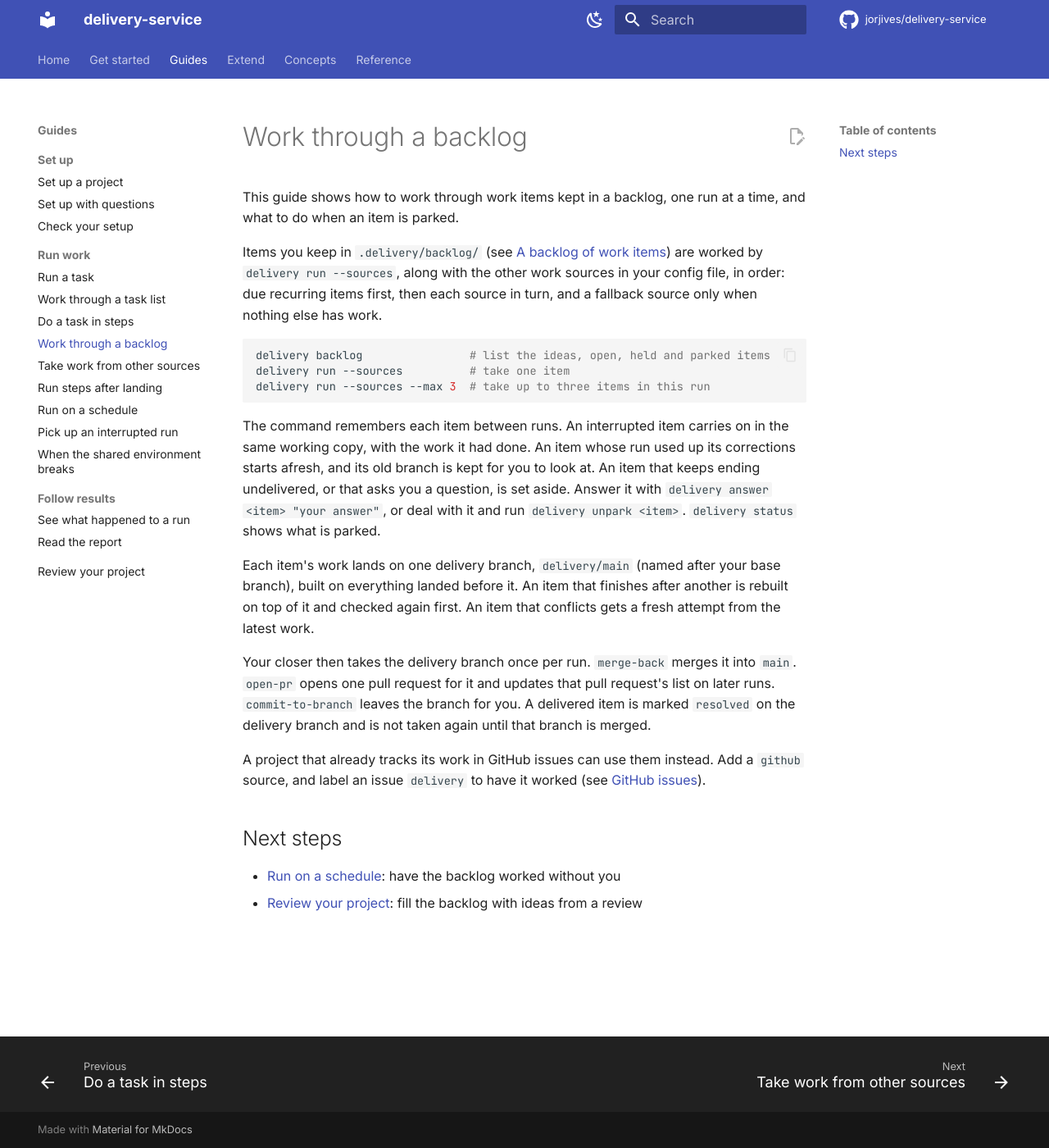
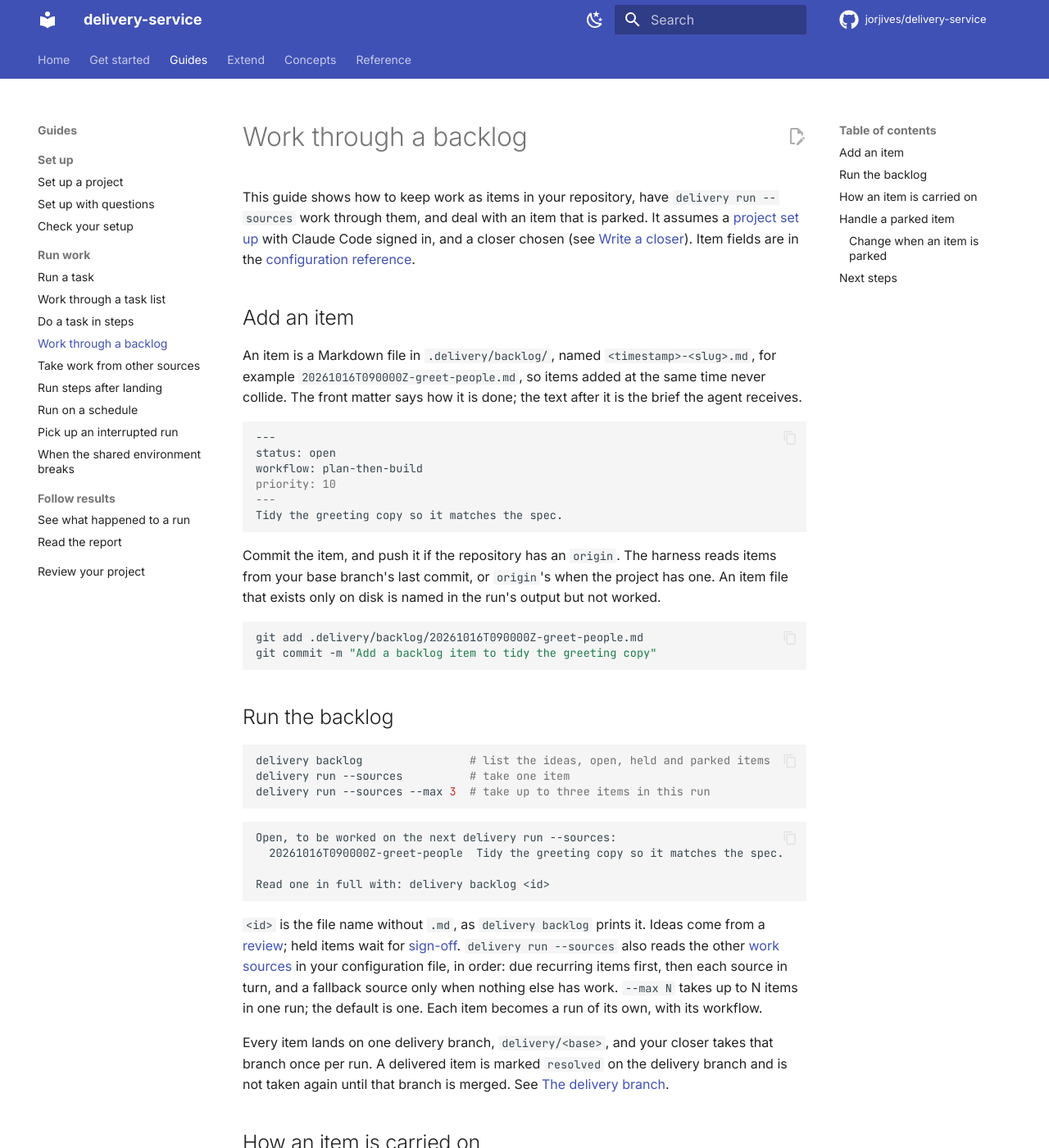
Before and after one commit to jorjives/delivery-service, an MkDocs documentation site: the page built from docs/work-a-backlog.md, in a window 1280 px wide and 1400 px high. Shown: the whole window at 82% size. Built offline with MkDocs 1.6.1 and Material for MkDocs 9.7.7, drawn with Linux system fonts in a browser that asks for light colours; comment, search, counter and statistics services are not loaded; some of the changed text lies outside the part shown.

Commit message:
Absorb the backlog how-to into work-a-backlog and fix its audit findings
The page now says how to add an item (committed, and pushed with an origin), run it, how each kind of ending is carried on, and how to answer or unpark a parked item, under task headings with sample output.

Co-Authored-By: Claude Sonnet 5.5 <noreply@anthropic.com>

````diff
--- a/docs/work-a-backlog.md
+++ b/docs/work-a-backlog.md
@@ -1,38 +1,87 @@
 # Work through a backlog
 
-This guide shows how to work through work items kept in a backlog, one run at a time, and what to do when an item is parked.
+This guide shows how to keep work as items in your repository, have `delivery run --sources` work through them, and deal with an item that is parked. It assumes a [project set up](project-configuration.md) with Claude Code signed in, and a closer chosen (see [Write a closer](writing-a-closer.md)). Item fields are in the [configuration reference](configuration-reference.md#backlog-items).
 
-Items you keep in `.delivery/backlog/` (see [A backlog of work items](project-configuration.md#a-backlog-of-work-items))
-are worked by `delivery run --sources`, along with the other work sources in your config file, in
-order: due recurring items first, then each source in turn, and a fallback source only when nothing
-else has work.
+## Add an item
 
-```sh
+An item is a Markdown file in `.delivery/backlog/`, named `<timestamp>-<slug>.md`, for example `20261016T090000Z-greet-people.md`, so items added at the same time never collide. The front matter says how it is done; the text after it is the brief the agent receives.
+
+```markdown
+---
+status: open
+workflow: plan-then-build
+priority: 10
+---
+Tidy the greeting copy so it matches the spec.
+```
+
+Commit the item, and push it if the repository has an `origin`. The harness reads items from your base branch's last commit, or `origin`'s when the project has one. An item file that exists only on disk is named in the run's output but not worked.
+
+```bash
+git add .delivery/backlog/20261016T090000Z-greet-people.md
+git commit -m "Add a backlog item to tidy the greeting copy"
+```
+
+## Run the backlog
+
+```bash
 delivery backlog                # list the ideas, open, held and parked items
 delivery run --sources          # take one item
 delivery run --sources --max 3  # take up to three items in this run
 ```
 
-The command remembers each item between runs. An interrupted item carries on in the same working
-copy, with the work it had done. An item whose run used up its corrections starts afresh, and its
-old branch is kept for you to look at. An item that keeps ending undelivered, or that asks you a
-question, is set aside. Answer it with `delivery answer <item> "your answer"`, or deal with it and
-run `delivery unpark <item>`. `delivery status` shows what is parked.
+```text
+Open, to be worked on the next delivery run --sources:
+  20261016T090000Z-greet-people  Tidy the greeting copy so it matches the spec.
 
-Each item's work lands on one delivery branch, `delivery/main` (named after your base branch),
-built on everything landed before it. An item that finishes after another is rebuilt on top of it
-and checked again first. An item that conflicts gets a fresh attempt from the latest work.
+Read one in full with: delivery backlog <id>
+```
 
-Your closer then takes the delivery branch once per run. `merge-back` merges it into `main`.
-`open-pr` opens one pull request for it and updates that pull request's list on later runs.
-`commit-to-branch` leaves the branch for you. A delivered item is marked `resolved` on the
-delivery branch and is not taken again until that branch is merged.
+`<id>` is the file name without `.md`, as `delivery backlog` prints it. Ideas come from a [review](task-packs.md); held items wait for [sign-off](use-workflows.md#hold-serious-work-for-your-sign-off). `delivery run --sources` also reads the other [work sources](work-sources.md) in your configuration file, in order: due recurring items first, then each source in turn, and a fallback source only when nothing else has work. `--max N` takes up to N items in one run; the default is one. Each item becomes a run of its own, with its workflow.
 
-A project that already tracks its work in GitHub issues can use them instead. Add a `github`
-source, and label an issue `delivery` to have it worked (see
-[GitHub issues](project-configuration.md#github-issues)).
+Every item lands on one delivery branch, `delivery/<base>`, and your closer takes that branch once per run. A delivered item is marked `resolved` on the delivery branch and is not taken again until that branch is merged. See [The delivery branch](concepts.md#the-delivery-branch).
+
+## How an item is carried on
+
+How an item is carried on depends on how its last run ended:
+
+- A run that was interrupted (its session stopped before it finished) carries on in the same working copy. Anything left uncommitted there is committed onto the earlier run's branch first, so the work it had done is kept, and its agent session can be resumed.
+- A run that used up its corrections starts afresh from the delivery branch. Its old branch is kept for you to look at.
+- A question the agent asked parks the item until you answer it.
+- An item that ends undelivered `parkAfter` runs in a row (3 by default) is parked. An item that stopped for you is parked the same way.
+
+The record of each item (its last run, how that ended, and whether it is parked) is kept in the item ledger, `ledger/` under your state folder (`~/.local/state/delivery-service/`, or `$XDG_STATE_HOME`), beside the working copies. It stays on this machine: another clone of the repository keeps its own.
+
+## Handle a parked item
+
+A parked item is skipped until you act. `delivery status` shows what is parked and why, and `delivery backlog` lists it under "Parked, stopped for you:". `<item>` is the id `delivery backlog` shows.
+
+If the agent asked a question, answer it; the next run carries on with your answer:
+
+```bash
+delivery answer <item> "Use the shorter greeting from the spec."
+```
+
+If the item keeps ending undelivered, deal with the cause (a failing check, an unclear brief) and put it back in the queue:
+
+```bash
+delivery unpark <item>
+```
+
+```text
+backlog:20261016T090000Z-greet-people.md is back in the queue: the next `delivery run --sources` starts it afresh.
+```
+
+### Change when an item is parked
+
+`parkAfter` is how many runs in a row an item may end undelivered before it is parked: a whole number, 1 or more, default 3. Set it at the top level of `delivery.config.json`:
+
+```json
+{ "parkAfter": 2 }
+```
 
 ## Next steps
 
-- [Run on a schedule](run-on-a-schedule.md): have the backlog worked without you
-- [Review your project](task-packs.md): fill the backlog with ideas from a review
+- [Take work from other sources](work-sources.md): GitHub issues or a command of your own.
+- [Run on a schedule](run-on-a-schedule.md): have the backlog worked without you.
+- [Review your project](task-packs.md): fill the backlog with ideas from a review.
````
